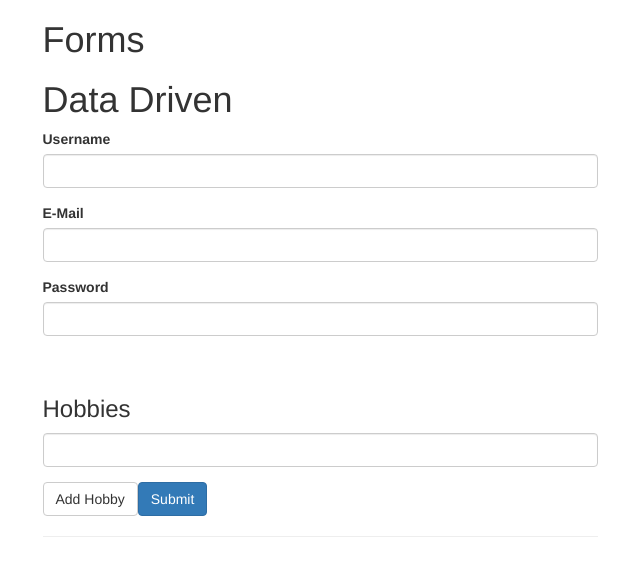
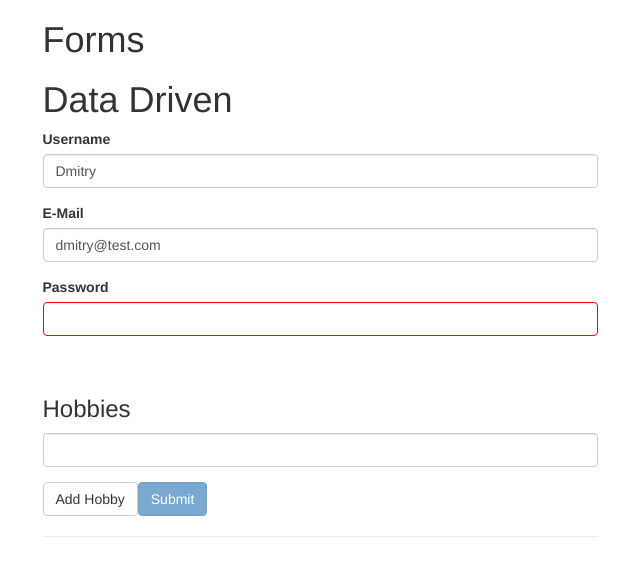
Before and after one commit to dharnitski/angular-05-forms, an Angular app: page / in a window 1280 px wide. Shown: the top 576 px of the page, without its empty margins (320-960 px from the left). Built offline with nearby package versions, Linux system fonts and the light colour scheme.

Commit message:
Input Validation (Data-Driven)

```diff
--- a/src/app/data-driven/data-driven.component.html
+++ b/src/app/data-driven/data-driven.component.html
@@ -8,6 +8,9 @@
         <div class="form-group">
             <label for="email">E-Mail</label>
             <input type="text" class="form-control" id="email" formControlName="email">
+            <div *ngIf="!myForm.controls['email'].valid">
+                Invalid Email
+            </div>
         </div>
     </div>
 
@@ -26,5 +29,5 @@
         </div>
     </div>
     <button type="button" class="btn btn-default">Add Hobby</button>
-    <button type="submit" class="btn btn-primary">Submit</button>
+    <button type="submit" class="btn btn-primary" [disabled]="!myForm.valid">Submit</button>
 </form>
--- a/src/app/data-driven/data-driven.component.ts
+++ b/src/app/data-driven/data-driven.component.ts
@@ -1,22 +1,27 @@
 import { Component } from '@angular/core';
-import { FormGroup, FormControl } from '@angular/forms';
+import { FormGroup, FormControl, Validators } from '@angular/forms';
 
 @Component({
     selector: 'data-driven',
-    templateUrl: 'data-driven.component.html'
+    templateUrl: 'data-driven.component.html',
+    styles: [`
+    input.ng-invalid {
+      border: 1px solid red;
+    }
+  `]
 })
 export class DataDrivenComponent {
     myForm: FormGroup;
 
     constructor() {
         this.myForm = new FormGroup({
-            'username': new FormControl(),
-            'email': new FormControl(),
-            'password': new FormControl()
+            'username': new FormControl('Dmitry', Validators.required),
+            'email': new FormControl('dmitry@test.com', [Validators.required, Validators.pattern("[a-z0-9!#$%&'*+/=?^_`{|}~-]+(?:\.[a-z0-9!#$%&'*+/=?^_`{|}~-]+)*@(?:[a-z0-9](?:[a-z0-9-]*[a-z0-9])?\.)+[a-z0-9](?:[a-z0-9-]*[a-z0-9])?")]),
+            'password': new FormControl('', Validators.required)
         });
     }
 
-    onSubmit(){
+    onSubmit() {
         console.log(this.myForm.value);
     }
 }
```
